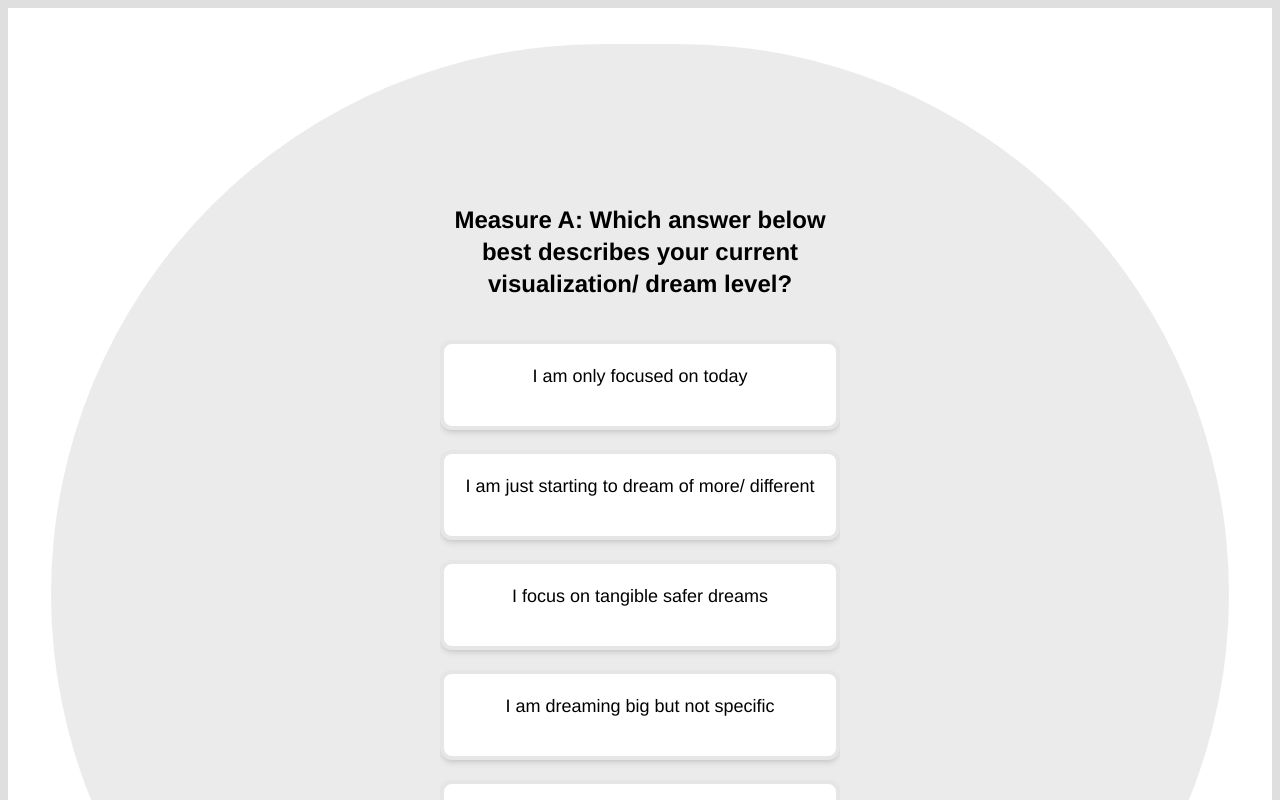
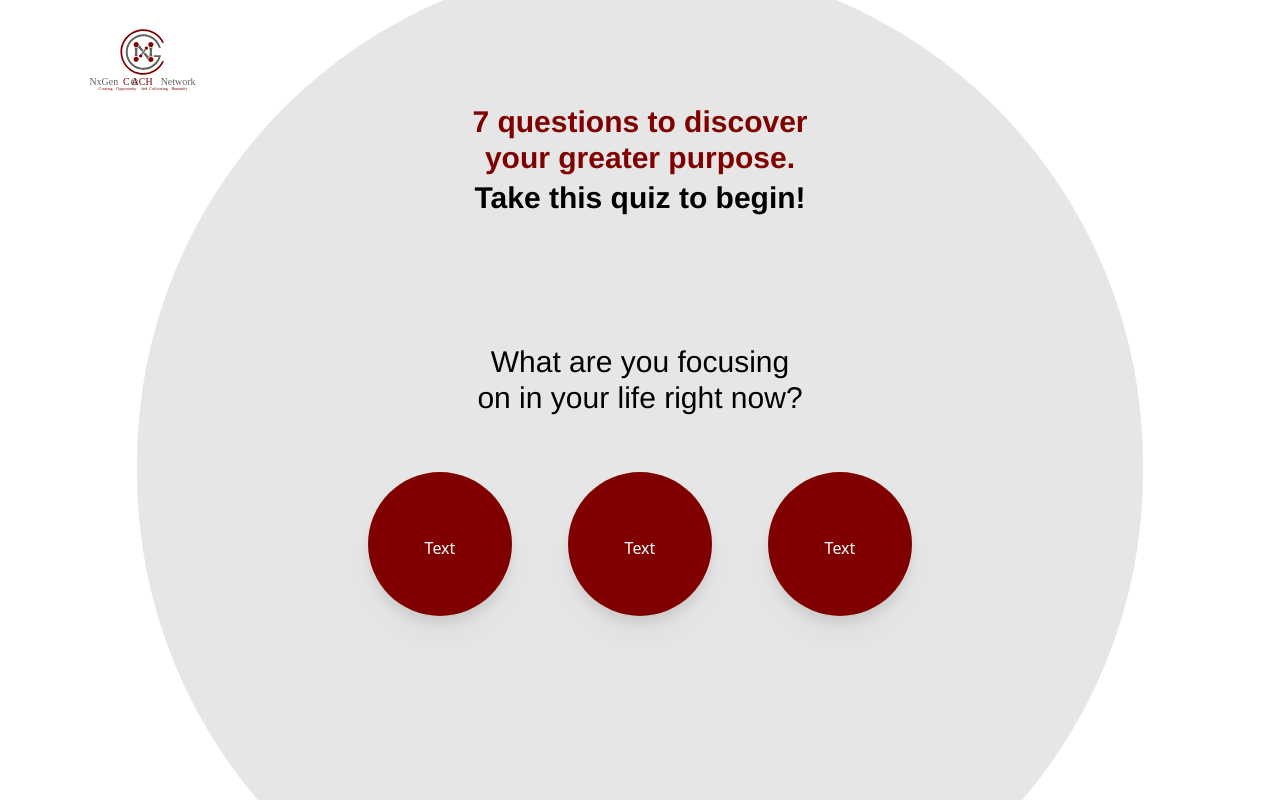
Before and after one commit to Namrath1/personalityTest, a React (Vite) app: page / in a window 1280 px wide. Shown: the top 800 px of the page. Built offline with nearby package versions, Linux system fonts and the light colour scheme.

Commit message:
Posting to backend

```diff
--- a/src/App.jsx
+++ b/src/App.jsx
@@ -1,14 +1,20 @@
 import { useState } from "react";
 import LandingPage from "./components/landingpage/landingPage";
 import QuestionPage from "./components/questionPage/questionPage";
-
+import { BrowserRouter as Router, Routes, Route } from "react-router-dom";
 
 function App() {
-  const [count, setCount] = useState(0);
+
 
   return (
     <>
-      <QuestionPage index={0} />
+      <Router>
+        <Routes>
+          <Route path="/assess" element={<QuestionPage index={0} />} exact />
+          <Route path="/" element={<LandingPage />} />
+        </Routes>
+      </Router>
+
     </>
   );
 }
--- a/src/components/landingpage/landingPage.jsx
+++ b/src/components/landingpage/landingPage.jsx
@@ -1,5 +1,6 @@
 import React from "react";
 import "./landingPage.css";
+import { Link } from "react-router-dom";
 
 function LandingPage() {
   return (
@@ -24,14 +25,21 @@ function LandingPage() {
           </p>
         </div>
         <div class="max-w-[80%] flex md:flex md:w-[80%] mt-14 justify-center space-x-14 m-auto">
+
           <div class=" h-36 w-36 rounded-full text-center bg-[#800000]  drop-shadow-xl">
-            <div class="pt-[4rem] text-white">Text</div>
+            <Link to={"/assess"}>
+              <div class="pt-[4rem] text-white">Text</div>
+            </Link>
           </div>
-          <div class=" h-36 w-36 rounded-full text-center bg-[#800000] drop-shadow-xl">
-            <div class="pt-[4rem] text-white">Text</div>
+          <div class=" h-36 w-36 rounded-full text-center bg-[#800000]  drop-shadow-xl">
+            <Link to={"/assess"}>
+              <div class="pt-[4rem] text-white">Text</div>
+            </Link>
           </div>
-          <div class=" h-36 w-36 rounded-full text-center bg-[#800000] drop-shadow-xl">
-            <div class="pt-[4rem] text-white">Text</div>
+          <div class=" h-36 w-36 rounded-full text-center bg-[#800000]  drop-shadow-xl">
+            <Link to={"/assess"}>
+              <div class="pt-[4rem] text-white">Text</div>
+            </Link>
           </div>
         </div>
         <br />
--- a/src/components/questionPage/questionPage.jsx
+++ b/src/components/questionPage/questionPage.jsx
@@ -1,10 +1,30 @@
 import { useState } from "react";
 import questions from "../../assets/questions";
+import axios from "axios";
 
 export default function QuestionPage(props) {
     const [qno, setQno] = useState(props.index);
     const [selectedAnswers,setAnswers] = useState(new Map());
+    const [email,setEmail] = useState("");
+    const [name,setName] = useState("");
 
+    const handleSubmit = (e) =>{
+        const body = {
+            "name" : name,
+            "email" : email,
+            results : selectedAnswers
+        }
+        console.log(body);
+
+        axios.get("http://localhost:3000")
+        .then(resp=>{
+            console.log(resp);
+        })
+        .catch(err=>{
+            console.log(err);
+        });
+
+    }
 
     const handleClick = (e) => {
 
@@ -18,7 +38,11 @@ export default function QuestionPage(props) {
             setTimeout(() => {
                 ele.classList.toggle("show");
                 setQno(prev => prev + 1);
-            }, 1070)
+            }, 900)
+        }
+        else if(qno == questions.length-1){
+
+            handleSubmit();
         }
 
     }
@@ -29,7 +53,7 @@ export default function QuestionPage(props) {
             setTimeout(() => {
                 ele.classList.toggle("show");
                 setQno(prev => prev - 1);
-            }, 1070)
+            }, 900)
 
         }
     }
```
